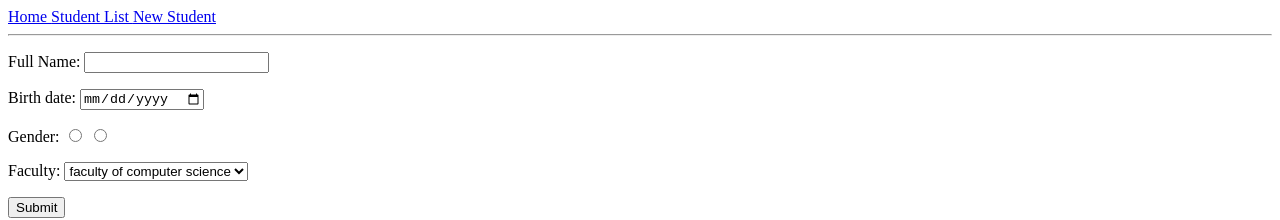
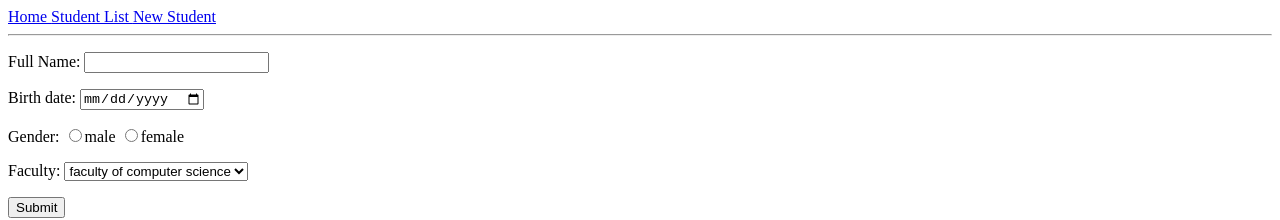
Before and after one commit to tasneem100/DM324, a plain HTML site: page newstudent.html in a window 1280 px wide. Shown: the top 220 px of the page. Drawn offline with Linux system fonts and the light colour scheme.

Commit message:
Update newstudent.html

```diff
--- a/newstudent.html
+++ b/newstudent.html
@@ -24,8 +24,8 @@
 </p>
 <p>
     <lebal>Gender:
-        <input type="radio" name="gender" value="male">
-        <input type="radio" name="gender" value="female">
+        <input type="radio" name="gender" value="male">male
+        <input type="radio" name="gender" value="female">female
     </lebal>
 </p>
 <p><label>Faculty:
```
